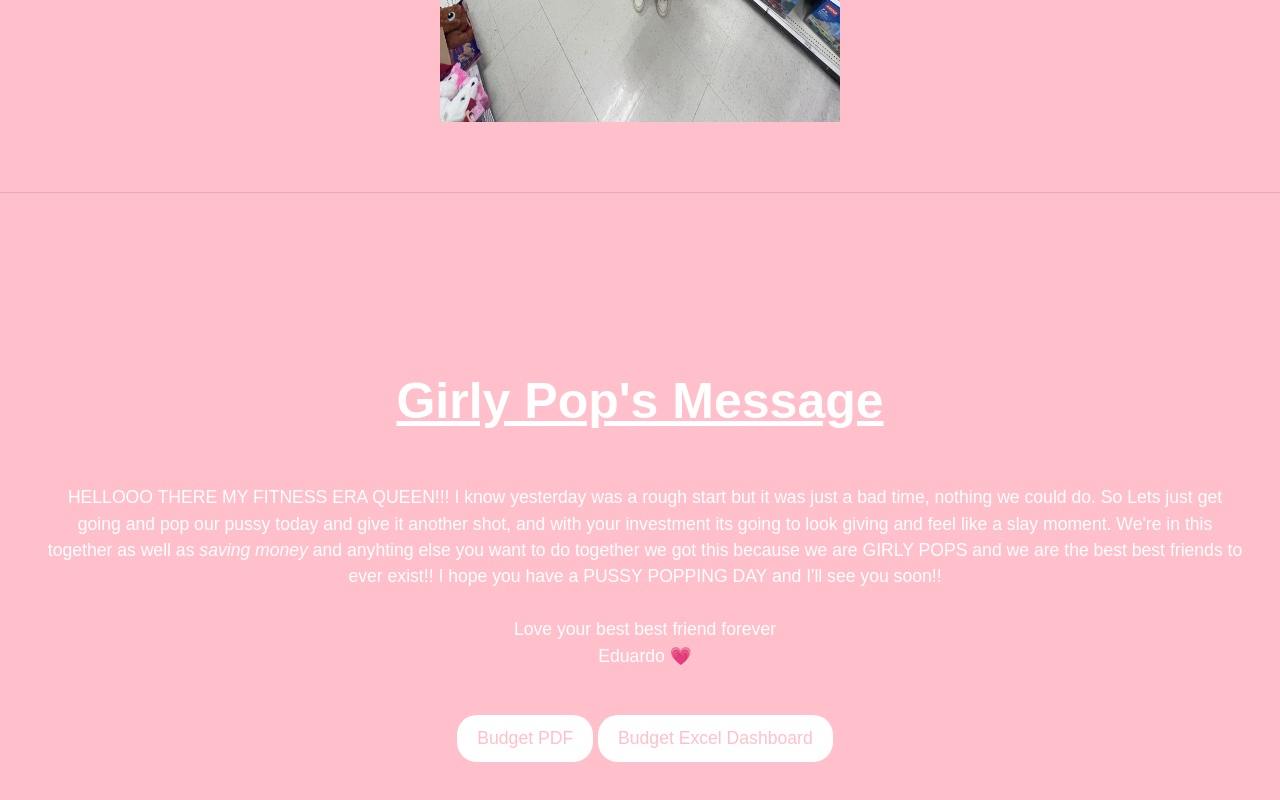
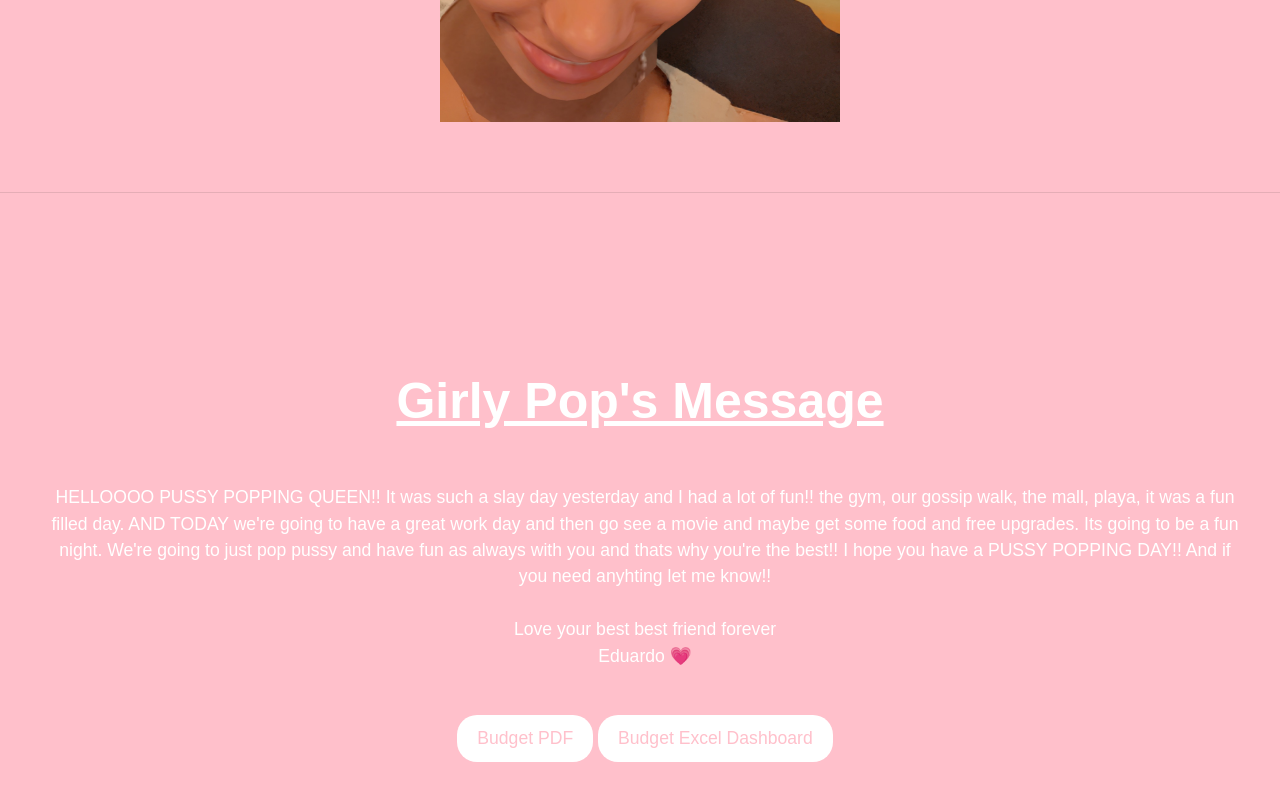
Before and after one commit to Ewynman/Giving, a plain HTML site: page index.html in a window 1280 px wide. Shown: the part 688-1488 px from the top of the page. Drawn offline with nearby package versions, Linux system fonts and the light colour scheme.

Commit message:
Automated commit

```diff
--- a/index.html
+++ b/index.html
@@ -69,7 +69,7 @@
             class="d-flex flex-column flex-md-row justify-content-between mb-5"
           >
             <div class="flex-grow-1">
-              <img src="./Files/Pic1.jpeg" alt="Amy Daily Pic" />
+              <img src="./Files/Pic1.JPG" alt="Amy Daily Pic" />
               <!-- <video controls width=" 500" autoplay>
             <source src="/Files/MOV1.mov" type="video/webm" />
             <source src="/Files/MOV1.mov" type="video/mp4" />
@@ -92,13 +92,13 @@
               <p
                 style="width: 100%; font-size: 2.2vh; color: white; margin: 5px"
               >
-                HELLOOO THERE MY FITNESS ERA QUEEN!!! I know yesterday was a rough start
-                but it was just a bad time, nothing we could do. So Lets just get going
-                and pop our pussy today and give it another shot, and with your investment
-                its going to look giving and feel like a slay moment. We're in this together
-                as well as <i>saving money</i> and anyhting else you want to do together we
-                got this because we are GIRLY POPS and we are the best best friends to ever
-                exist!! I hope you have a PUSSY POPPING DAY and I'll see you soon!!
+                HELLOOOO PUSSY POPPING QUEEN!! It was such a slay day yesterday and I
+                had a lot of fun!! the gym, our gossip walk, the mall, playa, it was a
+                fun filled day. AND TODAY we're going to have a great work day and then
+                go see a movie and maybe get some food and free upgrades. Its going to be
+                a fun night. We're going to just pop pussy and have fun as always with you
+                and thats why you're the best!! I hope you have a PUSSY POPPING DAY!! And if
+                you need anyhting let me know!!
                 <br />
                 <br />Love your best best friend forever<br />
                 Eduardo 💗
```
Also changed, not shown: Files/Pic1.JPEG (deleted), Files/Pic1.JPG (added).
